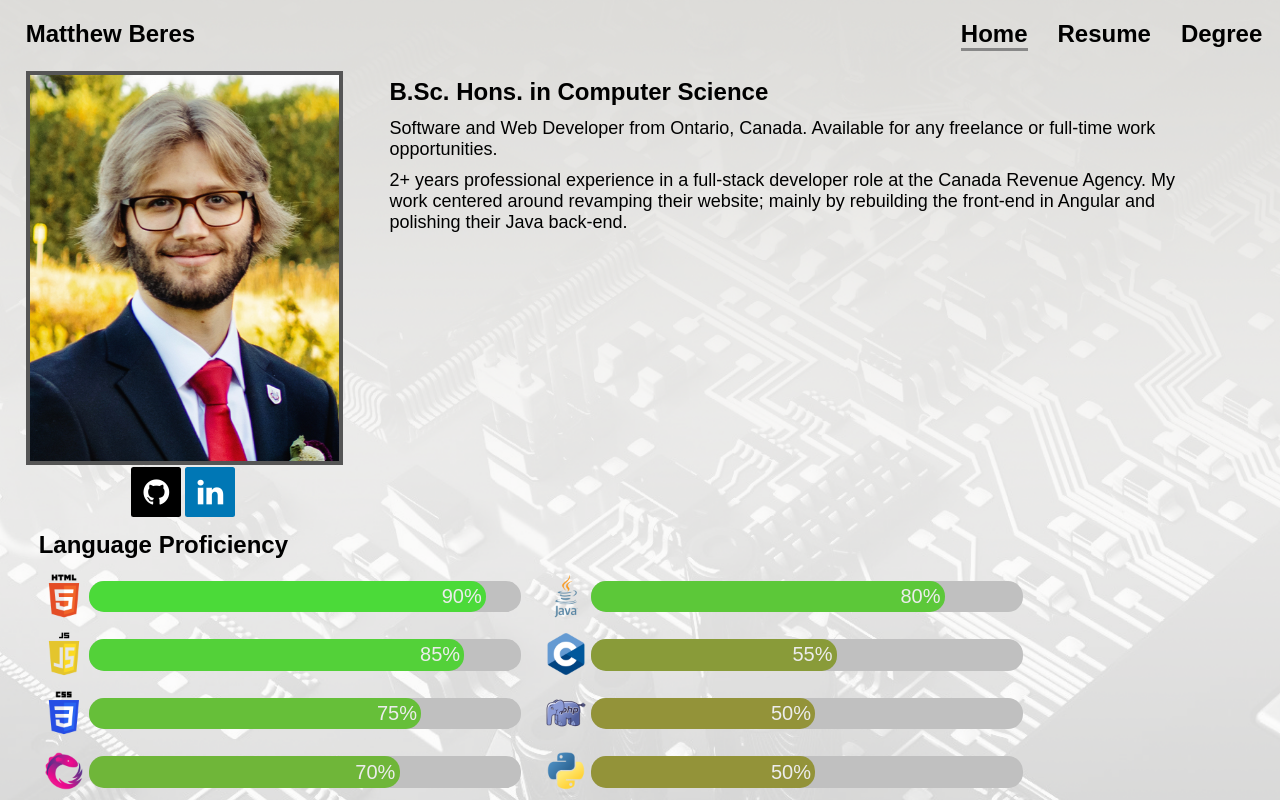
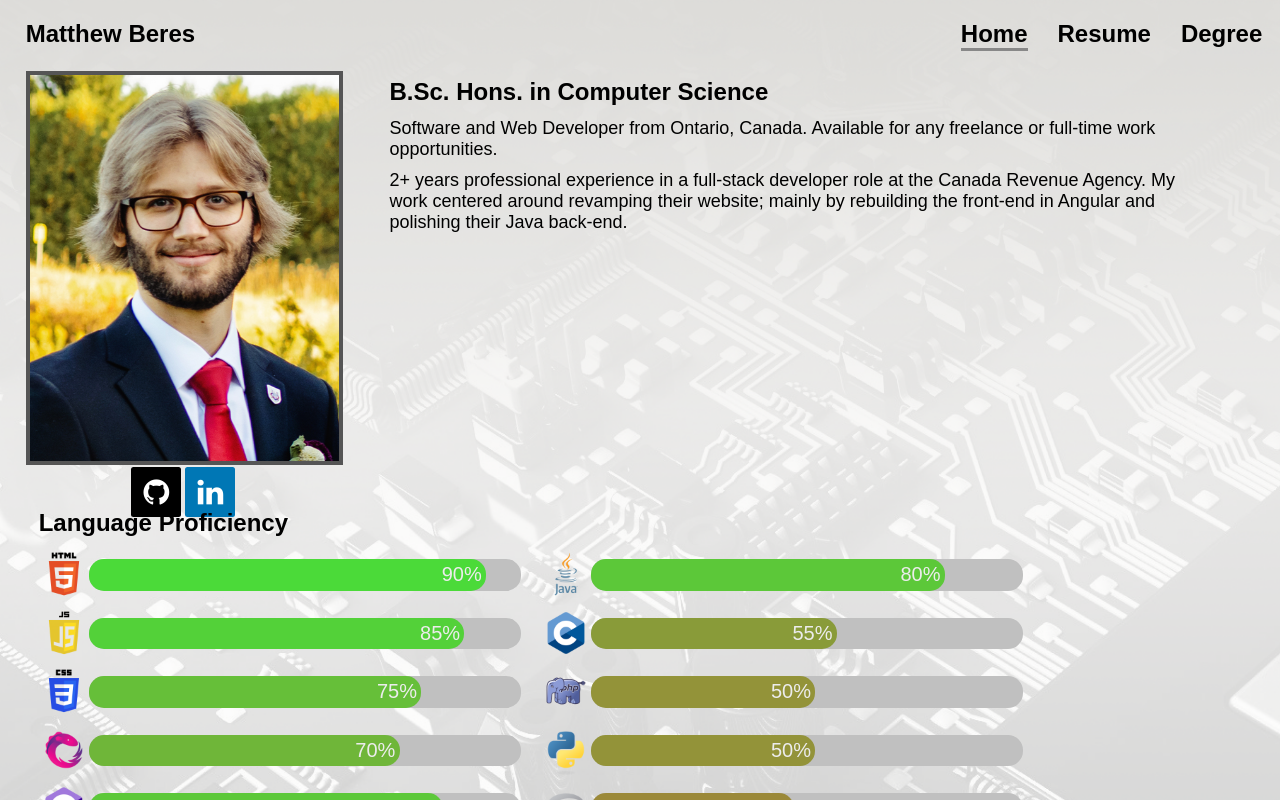
Before and after one commit to matthewberes/resume, an Angular app in the folder resume-website/: page /#/home in a window 1280 px wide. Shown: the top 800 px of the page. Built offline with nearby package versions, Linux system fonts and the light colour scheme.

Commit message:
minor formatting changes

```diff
--- a/resume-website/src/app/dialog/dialog.component.css
+++ b/resume-website/src/app/dialog/dialog.component.css
@@ -21,3 +21,10 @@ li {
     font-family: Arial, Helvetica, sans-serif;
     font-size: 14pt;
 }
+
+@media screen and (max-width: 1000px) {
+    div {
+        width: auto;
+        height: auto;
+    }
+}
--- a/resume-website/src/app/home/home.component.css
+++ b/resume-website/src/app/home/home.component.css
@@ -24,6 +24,7 @@
 .bio {
     flex: 0 2 62%;
     margin-left: 3%;
+    margin-top: -1%;
     font-family: Arial, Helvetica, sans-serif;
 }
 
@@ -34,11 +35,11 @@
 
 @media screen and (max-width: 1000px) {
     h2 {
-        margin-top: 0;
         font-size: 12pt;
     }
 
     .bio {
+        display: inline-block;
         max-width: 63%;
     }
 
@@ -53,7 +54,6 @@
 
     @media only screen and (max-width:999px) and (min-width:621px) {
         h2 {
-            margin-top: 0;
             font-size: 18pt;
         }
 
@@ -167,7 +167,11 @@
 .icon-links {
     flex: 0 1 24%;
     margin-left: 2%;
+    display: flex;
+    align-items: center;
+    justify-content: center;
     margin-top: -.5%;
+    margin-bottom: -7%;
 }
 
 
--- a/resume-website/src/app/home/home.component.html
+++ b/resume-website/src/app/home/home.component.html
@@ -4,12 +4,12 @@
     <div class="flex-container">
         <div class="image">
             <img src="assets/mugshot.png" alt="Matthew Beres' beautiful face" class="mugShot">
-            <div class="icon-links" style="display: flex; justify-content: center;">
+            <div class="icon-links">
                 <a href="https://www.github.com/matthewberes" class="fa fa-github" style="margin-right:2px"></a>
                 <a href="https://ca.linkedin.com/in/matt-beres-5a1589342?trk=people-guest_people_search-card" class="fa fa-linkedin" style="margin-left:2px"></a>
             </div> <!--below image-->
         </div> <!--to the top left-->
-        <div class="bio" style="display: flex; flex-direction: column; margin-top: -1%">
+        <div class="bio" style="display: flex; flex-direction: column;">
             <div>
                 <h2>B.Sc. Hons. in Computer Science</h2>
                     <p>Software and Web Developer from Ontario, Canada. Available for any freelance or full-time work opportunities.</p>
```
